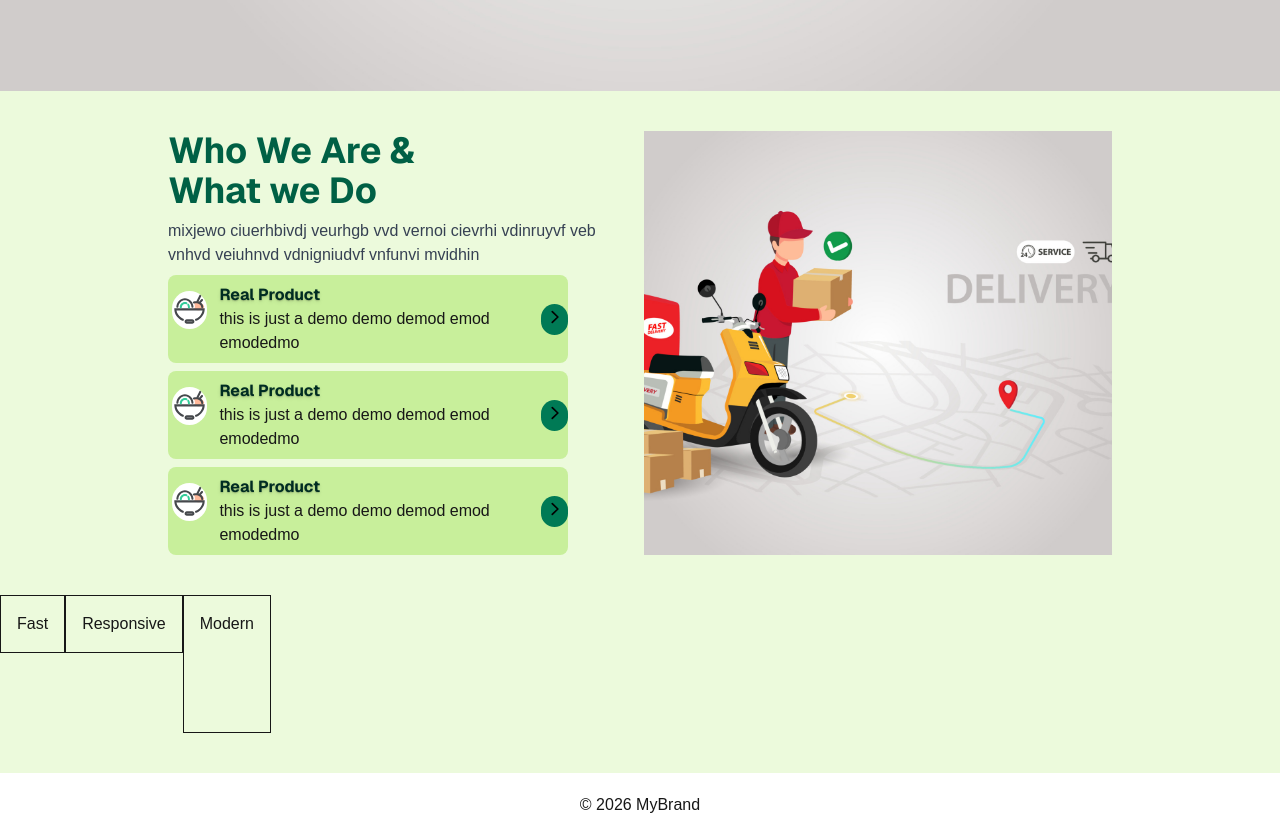
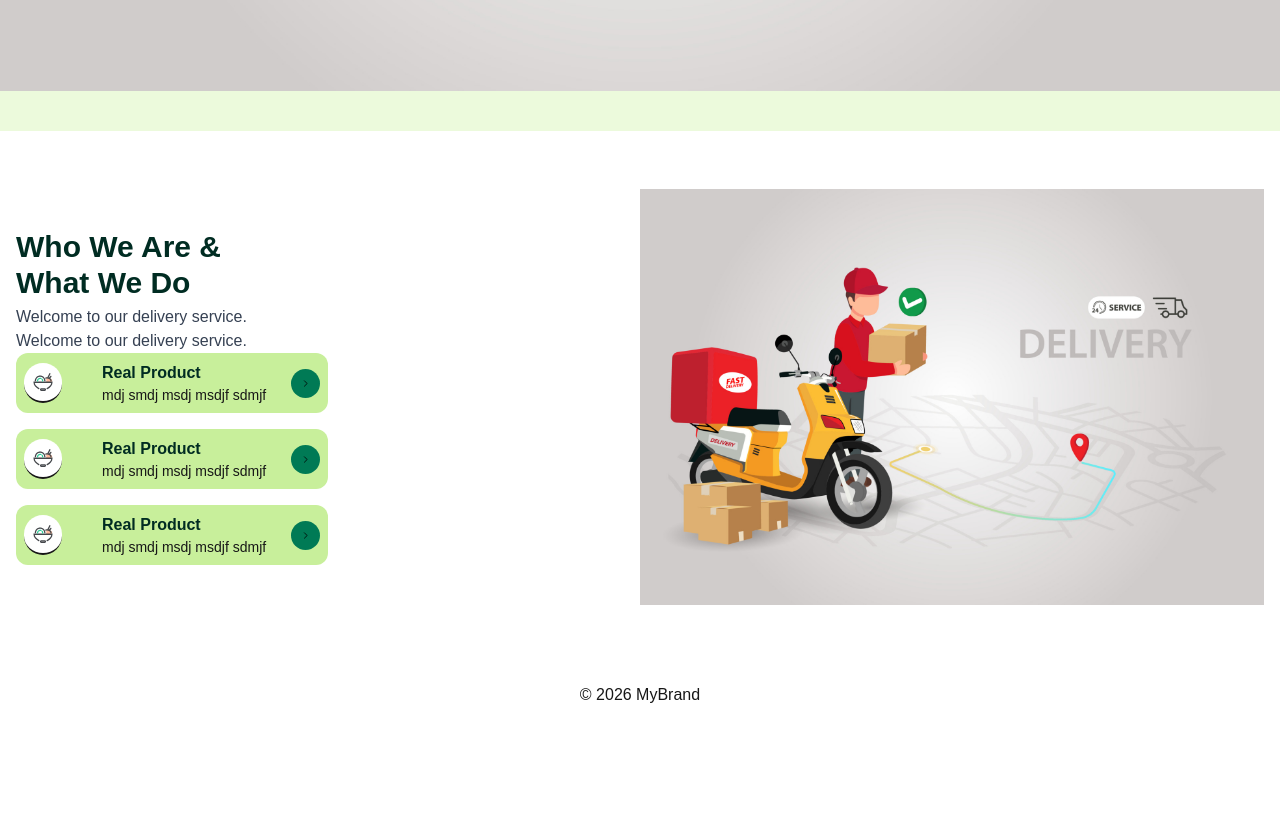
Before and after one commit to mdrifatunnobirifat/Foodie_Fresh, a Next.js app: page / in a window 1280 px wide. Shown: the part 1400-2237 px from the top of the page. After the commit the page ends 2127 px from the top, so only its background shows below. Built offline with nearby package versions, Linux system fonts and the light colour scheme.

Commit message:
:sparkles: Feat: Added WhoweCrad as component to use that as in loop for FoodieFresh

```diff
--- a/app/components/Hero.tsx
+++ b/app/components/Hero.tsx
@@ -11,7 +11,7 @@ export default function Hero() {
             <Searchbar/>
         </div>
         <div>
-            <Image src="/vecteezy_fast-delivery-by-scooter-on-mobile-e-commerce-concept_17732847.jpg" alt="image" width={1000} height={300}
+            <Image src="/vecteezy_fast-delivery-by-scooter-on-mobile-e-commerce-concept_17732847.jpg" alt="image" width={1000} height={200}
             className="w-full h-auto object-cover"/>
         </div>
 
--- a/app/components/WhoweAre.tsx
+++ b/app/components/WhoweAre.tsx
@@ -1,79 +1,39 @@
 import Image from "next/image";
+import WhoweCard from "./WhoweCard";
 
-export default function WhoweAre(){
-    return (
-        <div className="flex flex-col lg:flex-row bg-[#ecfadc] min-w-screen items-center">
-          <div className="mx-auto ">
+export default function WhoweAre() {
+const items=[
+    {heading:"Real Product", para:"mdj smdj msdj msdjf sdmjf"},
+    {heading:"Real Product", para:"mdj smdj msdj msdjf sdmjf"},
+    {heading:"Real Product", para:"mdj smdj msdj msdjf sdmjf"}
 
-            <div className=" grid grid-cols-1  md:grid-cols-2 gap-2  lg:grid-cols-2 gap-2">
+]
 
-              <div className=" text-center space-y-2  space-x-5 min-w-full">
-                 <h1 className="  text-left font-bold font-sans text-emerald-800  text-2xl md:text-3xl lg:text-4xl">Who We Are &<br/>What we Do</h1>
-                 <h3 className="  text-left  text-gray-700 max-w-md">mixjewo ciuerhbivdj veurhgb vvd
-                    vernoi cievrhi vdinruyvf veb vnhvd veiuhnvd
-                    vdnigniudvf vnfunvi mvidhin </h3>
+  return (
+    <div className="flex flex-row items-center px-4 py-4 max-w-full">
+{/* Left*/}
+      <div className=" w-full lg:w-1/2">
+        <h1 className="text-3xl font-bold text-emerald-950">Who We Are &<br/>What We Do</h1>
+        <p className="mt-1 text-gray-700">Welcome to our delivery service.<br/>Welcome to our delivery service.</p>
+         <div className="space-y-4">
+            {items.map((item)=>(
+                <WhoweCard
+                   h={item.heading}
+                   p={item.para}
+                   />
+            ))}
 
-                  <div className=" flex flex-row bg-[#c8ef9b] hover:bg-[#23803a] hover:translate-1 cursor-pointer rounded-lg w-100  p-x-2 space-x-4">
-                    <div  className=" mx-1 my-4">
-                        <Image src="/food-svgrepo-com.svg" alt="sidde image" width={40} height={5}
-                          className="object-contain bg-white  border-b-2 rounded-full"/>
-                    </div>
-                     <div className="text-left m-2 ">
-                        <p className="font-sans font-bold text-emerald-950 text-shadow-md">Real Product</p>
-                        <p>this is just a demo demo demod emod emodedmo</p>
-                      </div>
-                      <div className="m-auto">
-                         <Image src="/right-arrow-svgrepo-com.svg" alt="sidde image" width={30} height={5}
-                           className="object-contain bg-emerald-700 border-b-5 rounded-full"/>
-                      </div>
-                  </div>
+         </div>
+        <div>
 
+        </div>
+      </div>
 
-                  <div className=" flex bg-[#c8ef9b] hover:bg-[#23803a] hover:translate-1 cursor-pointer rounded-lg w-100 p-x-2 space-x-4 ">
-                       <div  className=" mx-1 my-4">
-                        <Image src="/food-svgrepo-com.svg" alt="sidde image" width={40} height={5}
-                          className="object-contain bg-white  border-b-2 rounded-full"/>
-                      </div>
-                      <div className="text-left m-2 ">
-                        <p className="font-sans font-bold text-emerald-950 text-shadow-md">Real Product</p>
-                        <p>this is just a demo demo demod emod emodedmo</p>
-                      </div>
-                        <div className=" m-auto">
-                         <Image src="/right-arrow-svgrepo-com.svg" alt="sidde image" width={30} height={5}
-                           className="object-contain bg-emerald-700 border-b-5 rounded-full"/>
-                      </div>
-                  </div>
-
-
-                  <div className="flex bg-[#c8ef9b] hover:bg-[#23803a] hover:translate-1 cursor-pointer rounded-lg w-100 p-x-2 space-x-4">
-                       <div  className=" mx-1 my-4">
-                         <Image src="/food-svgrepo-com.svg" alt="sidde image" width={40} height={5}
-                           className="object-contain bg-white  border-b-2 rounded-full"/>
-                       </div>
-                      <div className="text-left m-2 ">
-                        <p className="font-sans font-bold  text-emerald-950 text-shadow-md ">Real Product</p>
-                        <p>this is just a demo demo demod emod emodedmo</p>
-                      </div>
-                        <div className=" m-auto">
-                         <Image src="/right-arrow-svgrepo-com.svg" alt="sidde image" width={30} height={5}
-                           className="object-contain bg-emerald-700 border-b-5 rounded-full"/>
-                      </div>
-                  </div>
-
-              </div>
-
-              <div className=" lg:block lg:w-full relative min-h-1/2 ">
-                  <Image src="/vecteezy_fast-delivery-by-scooter-on-mobile-e-commerce-concept_17732847.jpg" alt="sidde image" fill priority
-                  className="object-cover"/>
-              </div>
-            </div>
-
-          </div>
-          <div>
-
-          </div>
-        </div>
-      );
-
-
+{/* Right*/}
+      <div className=" hidden lg:block lg:w-1/2 relative h-[300px] md:h-[500px]">
+        <Image src="/vecteezy_fast-delivery-by-scooter-on-mobile-e-commerce-concept_17732847.jpg" alt="Delivery scooter icon"fill
+          className="object-contain" />
+      </div>
+    </div>
+  );
 }
--- /dev/null
+++ b/app/components/WhoweCard.tsx
@@ -0,0 +1,27 @@
+import Image from "next/image";
+interface CardProps {
+  h: string;
+  p: string;
+}
+
+export default function WhoweCard({h,p}:CardProps)
+{
+    return (
+    <div className="flex items-center bg-[#c8ef9b] hover:bg-[#23803a] p-2 rounded-xl cursor-pointer transition-all group w-1/2 ">
+
+      <div className="bg-white p-2 rounded-full border-b-2">
+        <Image src="/food-svgrepo-com.svg" alt="icon" width={22} height={22} />
+      </div>
+      <div className="ml-10 flex-1">
+        <h3 className="font-bold text-emerald-950 group-hover:text-white">{h}</h3>
+        <p className="text-sm group-hover:text-white/80">{p}</p>
+      </div>
+      <div className="bg-emerald-700 p-2 rounded-full group-hover:bg-white">
+        <Image src="/right-arrow-svgrepo-com.svg" alt="arrow" width={13} height={13} />
+      </div>
+
+
+    </div>
+  );
+
+}
--- a/app/page.tsx
+++ b/app/page.tsx
@@ -11,7 +11,6 @@ export default function Home() {
       <Navbar />
       <Hero />
       <WhoweAre/>
-      <Features />
       <Footer />
 
     </div>
```
